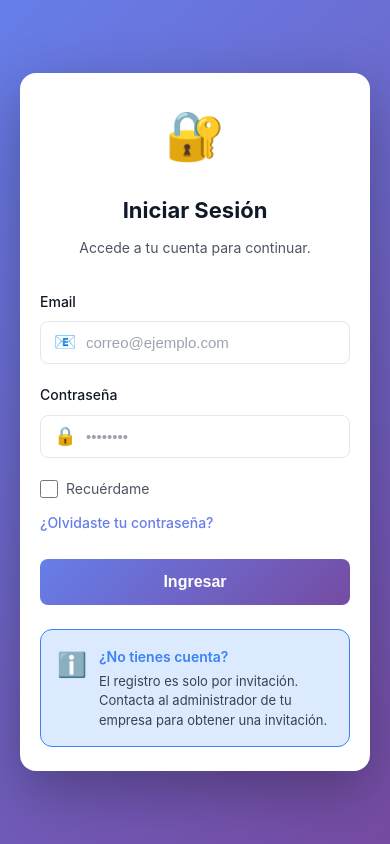
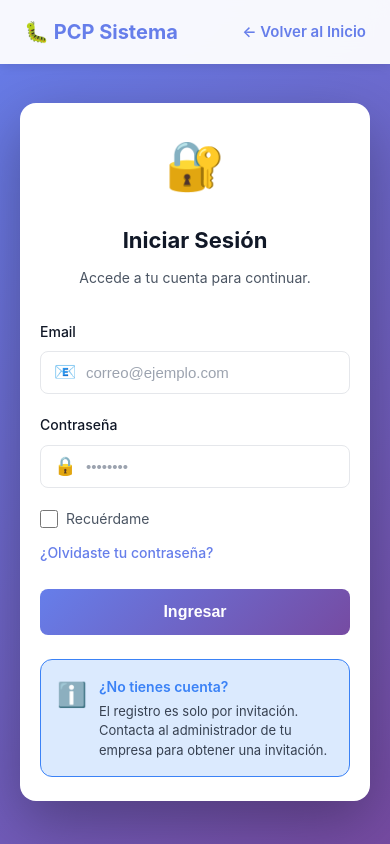
Before and after one commit to leonelpereyra44/pestcontrol, a website: page pages/login.html in a window 390 px wide. Drawn offline with nearby package versions, Linux system fonts and the light colour scheme.

Commit message:
fix: Add responsive hamburger menu and navigation improvements
- Added functional hamburger menu for mobile devices
- Fixed navbar in login.html and registro-invitacion.html
- Added 'Volver al Inicio' links for better navigation
- Mobile menu slides in from right with smooth animation
- Menu closes on link click, outside click, or hamburger toggle
- Responsive breakpoints at 768px and 480px
- Fixed padding to prevent content overlap with fixed navbar

Navigation flow now complete: Landing → Login/Register → Dashboard

```diff
--- a/css/login.css
+++ b/css/login.css
@@ -48,13 +48,52 @@ body {
     min-height: 100vh;
 }
 
+/* ===== NAVBAR ===== */
+.navbar {
+    position: fixed;
+    top: 0;
+    left: 0;
+    right: 0;
+    background: rgba(255, 255, 255, 0.95);
+    backdrop-filter: blur(10px);
+    padding: 16px 24px;
+    box-shadow: 0 2px 10px rgba(0, 0, 0, 0.1);
+    z-index: 1000;
+    display: flex;
+    justify-content: space-between;
+    align-items: center;
+}
+
+.navbar .logo {
+    font-size: 20px;
+    font-weight: 700;
+    color: var(--primary);
+    text-decoration: none;
+}
+
+.navbar .back-link {
+    color: var(--primary);
+    text-decoration: none;
+    font-weight: 600;
+    font-size: 15px;
+    transition: all 0.2s;
+    display: inline-flex;
+    align-items: center;
+    gap: 6px;
+}
+
+.navbar .back-link:hover {
+    color: var(--primary-dark);
+    transform: translateX(-3px);
+}
+
 /* ===== AUTH PAGE ===== */
 .auth-page {
     display: flex;
     align-items: center;
     justify-content: center;
     min-height: 100vh;
-    padding: 20px;
+    padding: 80px 20px 20px 20px;
 }
 
 .auth-wrapper {
--- a/css/registro-invitacion.css
+++ b/css/registro-invitacion.css
@@ -67,13 +67,52 @@ body {
     min-height: 100vh;
 }
 
+/* ===== NAVBAR ===== */
+.navbar {
+    position: fixed;
+    top: 0;
+    left: 0;
+    right: 0;
+    background: rgba(255, 255, 255, 0.95);
+    backdrop-filter: blur(10px);
+    padding: 16px 24px;
+    box-shadow: 0 2px 10px rgba(0, 0, 0, 0.1);
+    z-index: 1000;
+    display: flex;
+    justify-content: space-between;
+    align-items: center;
+}
+
+.navbar .logo {
+    font-size: 20px;
+    font-weight: 700;
+    color: var(--primary);
+    text-decoration: none;
+}
+
+.navbar .back-link {
+    color: var(--primary);
+    text-decoration: none;
+    font-weight: 600;
+    font-size: 15px;
+    transition: all 0.2s;
+    display: inline-flex;
+    align-items: center;
+    gap: 6px;
+}
+
+.navbar .back-link:hover {
+    color: var(--primary-dark);
+    transform: translateX(-3px);
+}
+
 /* ===== PAGE WRAPPER ===== */
 .page-wrapper {
     min-height: 100vh;
     display: flex;
     align-items: center;
     justify-content: center;
-    padding: 24px;
+    padding: 80px 24px 24px 24px;
 }
 
 .container {
--- a/pages/login.html
+++ b/pages/login.html
@@ -1,4 +1,4 @@
-<!DOC  <!DOCTYPE html>
+<!DOCTYPE html>
 <html lang="es">
 <head>
   <meta charset="UTF-8">
@@ -7,6 +7,12 @@
   <link rel="stylesheet" href="../css/login.css">
 </head>
 <body class="auth-page">
+  <!-- Navbar -->
+  <nav class="navbar">
+    <a href="../index.html" class="logo">🐛 PCP Sistema</a>
+    <a href="../index.html" class="back-link">← Volver al Inicio</a>
+  </nav>
+
   <!-- Loading Overlay -->
   <div class="loading-overlay" id="loadingOverlay">
     <div class="loading-container">
```
Also changed, not shown: css/landing.css (+69 -1 lines), index.html (+35 -2 lines), pages/registro-invitacion.html (+6 -0 lines).
